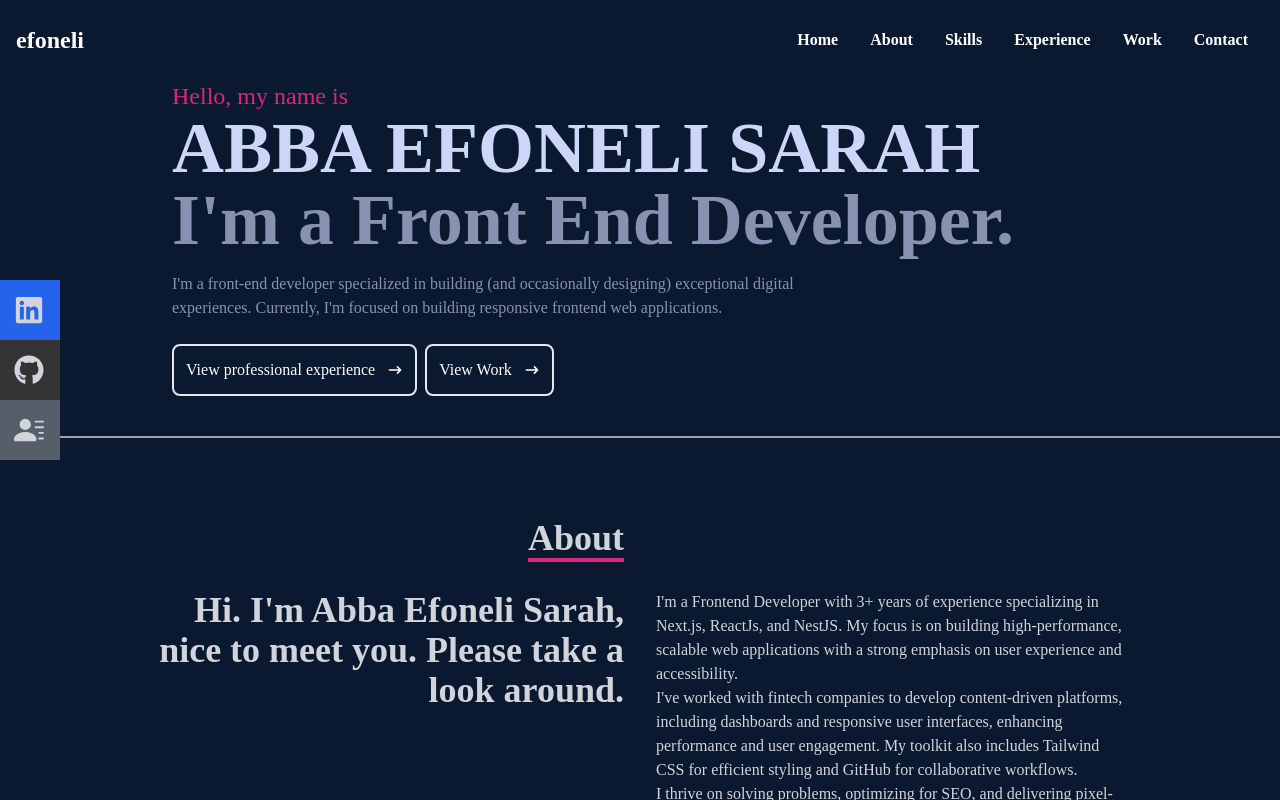
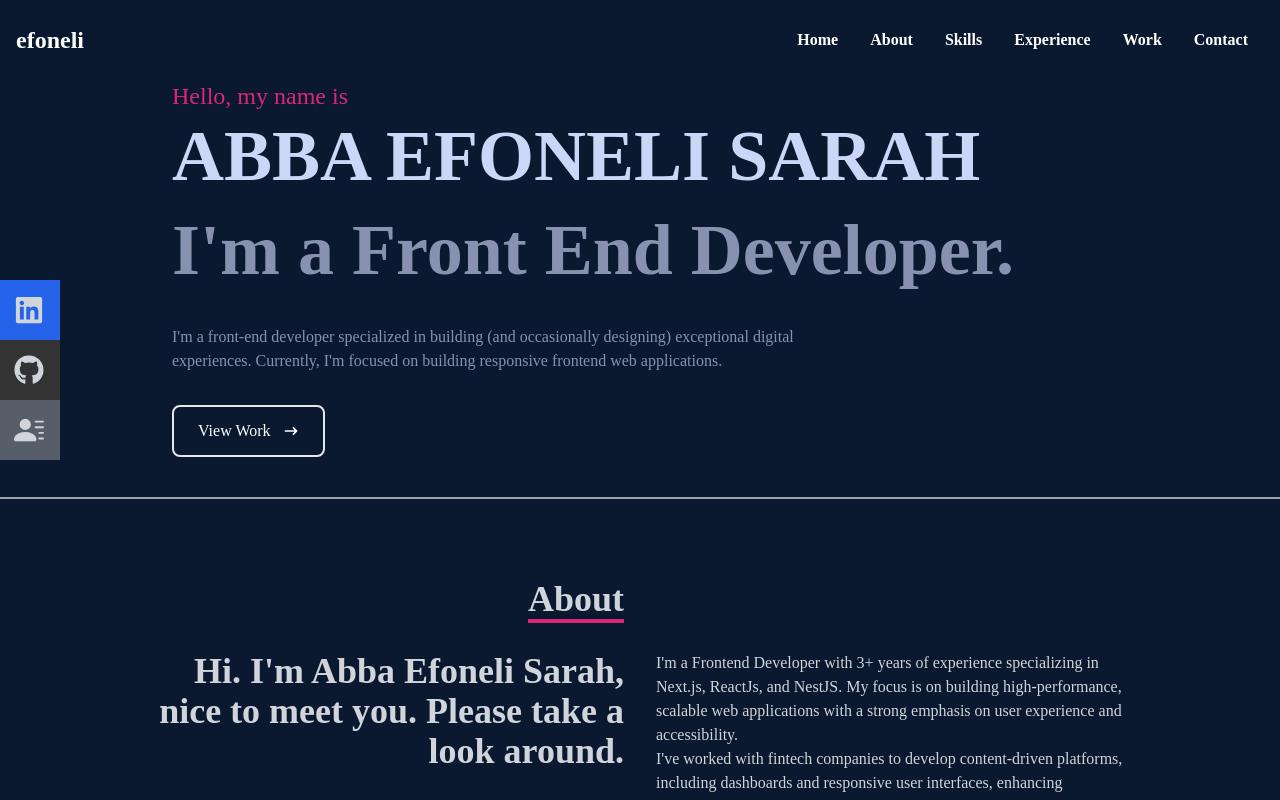
Before and after one commit to Efoneli/efoneli-port, a React (Create React App) app: page / in a window 1280 px wide. Shown: the top 800 px of the page. Built offline with nearby package versions, Linux system fonts and the light colour scheme.

Commit message:
home animations added

```diff
--- a/src/components/Home.jsx
+++ b/src/components/Home.jsx
@@ -2,65 +2,117 @@
 import { Link } from 'react-scroll';
 import { HiArrowNarrowRight } from 'react-icons/hi';
 
-const Home = () => {
-  const [visible, setVisible] = useState(false);
+const LINES = [
+  { text: "Hello, my name is", className: "text-pink-600 text-2xl", delay: 0 },
+  { text: "ABBA EFONELI SARAH", className: "text-4xl sm:text-7xl font-bold text-[#ccd6f6]", delay: 600 },
+  { text: "I'm a Front End Developer.", className: "text-4xl sm:text-7xl font-bold text-[#8892b0]", delay: 1400 },
+];
+
+const useTypingEffect = (text, startDelay, speed = 45) => {
+  const [displayed, setDisplayed] = useState('');
+  const [started, setStarted] = useState(false);
+  const [done, setDone] = useState(false);
 
   useEffect(() => {
-    const timer = setTimeout(() => setVisible(true), 100);
-    return () => clearTimeout(timer);
-  }, []);
+    const startTimer = setTimeout(() => setStarted(true), startDelay);
+    return () => clearTimeout(startTimer);
+  }, [startDelay]);
 
-  const fadeUp = (delay = 0) => ({
-    opacity: visible ? 1 : 0,
-    transform: visible ? 'translateY(0)' : 'translateY(28px)',
-    transition: `opacity 0.6s ease ${delay}ms, transform 0.6s ease ${delay}ms`,
-  });
+  useEffect(() => {
+    if (!started) return;
+    if (displayed.length >= text.length) { setDone(true); return; }
+    const t = setTimeout(() => setDisplayed(text.slice(0, displayed.length + 1)), speed);
+    return () => clearTimeout(t);
+  }, [started, displayed, text, speed]);
+
+  return { displayed, done };
+};
+
+const TypedLine = ({ text, className, delay, onDone, showCursor }) => {
+  const { displayed, done } = useTypingEffect(text, delay);
+
+  useEffect(() => { if (done && onDone) onDone(); }, [done, onDone]);
+
+  return (
+    <div className={className} style={{ minHeight: '1.2em' }}>
+      {displayed}
+      {showCursor && (
+        <span
+          style={{
+            display: 'inline-block',
+            width: '3px',
+            height: '0.85em',
+            background: '#db2777',
+            marginLeft: '3px',
+            verticalAlign: 'middle',
+            animation: 'blink 0.8s step-end infinite',
+          }}
+        />
+      )}
+    </div>
+  );
+};
+
+const Home = () => {
+  const [linesDone, setLinesDone] = useState(0);
+  const [showRest, setShowRest] = useState(false);
+
+  const handleLineDone = (index) => {
+    setLinesDone((prev) => {
+      const next = Math.max(prev, index + 1);
+      if (next >= LINES.length) setTimeout(() => setShowRest(true), 300);
+      return next;
+    });
+  };
 
   return (
     <div name='home' className='w-full bg-[#0a192f]'>
-      <div className='max-w-[1000px] mx-auto px-8 flex flex-col justify-center h-full'>
+      <style>{`@keyframes blink { 0%,100%{opacity:1} 50%{opacity:0} }`}</style>
 
-        <p className='text-pink-600 text-2xl' style={fadeUp(100)}>
-          Hello, my name is
-        </p>
+      <div className='max-w-[1000px] mx-auto px-8 flex flex-col justify-center h-full gap-2'>
 
-        <h1 className='text-4xl sm:text-7xl font-bold text-[#ccd6f6]' style={fadeUp(250)}>
-          ABBA EFONELI SARAH
-        </h1>
+        {LINES.map((line, i) => (
+          <TypedLine
+            key={i}
+            text={line.text}
+            className={line.className}
+            delay={line.delay}
+            onDone={() => handleLineDone(i)}
+            showCursor={linesDone === i && !showRest}
+          />
+        ))}
 
-        <h2 className='text-4xl sm:text-7xl font-bold text-[#8892b0]' style={fadeUp(400)}>
-          I'm a Front End Developer.
-        </h2>
-
-        <p className='text-[#8892b0] py-4 max-w-[700px]' style={fadeUp(550)}>
+        {/* Bio + button — fade in after typing finishes */}
+        <p
+          className='text-[#8892b0] py-4 max-w-[700px]'
+          style={{
+            opacity: showRest ? 1 : 0,
+            transform: showRest ? 'translateY(0)' : 'translateY(20px)',
+            transition: 'opacity 0.6s ease, transform 0.6s ease',
+          }}
+        >
           I'm a front-end developer specialized in building (and occasionally
           designing) exceptional digital experiences. Currently, I'm focused on
           building responsive frontend web applications.
         </p>
 
-        <div className='flex gap-4 sm:gap-2'>
-          <div style={fadeUp(700)}>
-            <Link to='experience' smooth={true} duration={500}>
-              <button className='text-white group border-2 px-3 py-3 my-2 flex items-center rounded-lg mb-10 hover:bg-pink-600 hover:border-white'>
-                View professional experience
-                <span className='group-hover:rotate-90 duration-300'>
-                  <HiArrowNarrowRight className='ml-3' />
-                </span>
-              </button>
+        <div
+          style={{
+            opacity: showRest ? 1 : 0,
+            transform: showRest ? 'translateY(0)' : 'translateY(20px)',
+            transition: 'opacity 0.6s ease 0.2s, transform 0.6s ease 0.2s',
+          }}
+        >
+          <button className='text-white group border-2 px-6 py-3 my-2 flex items-center rounded-lg mb-10 hover:bg-pink-600 hover:border-white'>
+            <Link to='work' smooth={true} duration={500}>
+              View Work
             </Link>
-          </div>
+            <span className='group-hover:rotate-90 duration-300'>
+              <HiArrowNarrowRight className='ml-3' />
+            </span>
+          </button>
+        </div>
 
-          <div style={fadeUp(700)}>
-            <Link to='experience' smooth={true} duration={500}>
-              <button className='text-white group border-2 px-3 py-3 my-2 flex items-center rounded-lg mb-10 hover:bg-pink-600 hover:border-white'>
-                View Work
-                <span className='group-hover:rotate-90 duration-300'>
-                  <HiArrowNarrowRight className='ml-3' />
-                </span>
-              </button>
-            </Link>
-          </div>
-        </div>
       </div>
     </div>
   );
--- a/src/data/company_data.js
+++ b/src/data/company_data.js
@@ -18,6 +18,7 @@
     description: [
       "Built scalable frontend architecture for RunShifts workforce scheduling platform using Next.js and Tailwind CSS.",
       "Integrated REST APIs with React Query, improving data fetching and caching efficiency by 35%.",
+      "Built data visualization dashboards with Chart.js and reduced load time by 30% through optimization.",
       "Implemented real-time shift updates and performance tuning (memoization, lazy loading) for measurable load-time improvements.",
       "Collaborated on secure API integration and CI/CD pipeline deployments.",
     ],
@@ -30,9 +31,11 @@
     role: "Frontend Developer",
     description: [
       "Designed high-performance fintech UIs using Next.js and Tailwind CSS.",
+      "Reduced application load time significantly through asset optimisation, caching, and code splitting",
       "Worked using headless WordPress and Supabase for secure data management.",
-      "Built data visualization dashboards with Chart.js and reduced load time by 30% through optimization.",
-      "Improved accessibility (WCAG compliance) and integrated WPGraphQL and Supabase for secure financial data flow.",
+      "Built modular UI components for easy code reading and use.",
+      "Integrated WPGraphQL and Supabase for secure storage.",
+      "Collaborated with backend team for secure API integration and CI/CD pipeline deployments.",
     ],
     live: "https://ivory.finance",
   },
--- a/src/data/data.js
+++ b/src/data/data.js
@@ -25,7 +25,7 @@
     },
     {
         id:3,
-        name:"Movie app using React and mdn api",
+        name:"Movie app using React and Tmdb api",
         image:movie,
         github:"https://github.com/Efoneli/movie-app.git",
         live:"https://movie-app-efoneli.vercel.app/",
```
Also changed, not shown: 1 other file (tests, documents, lock files or other folders).
